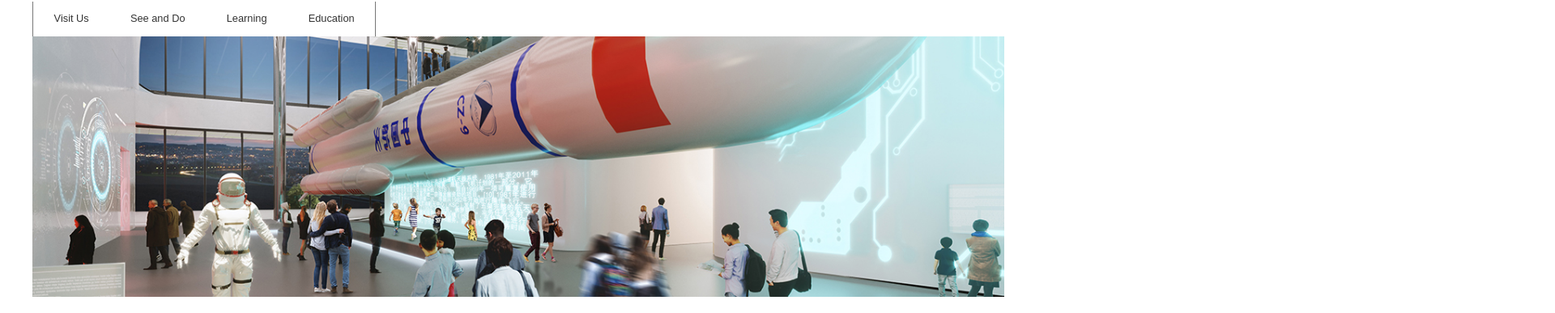
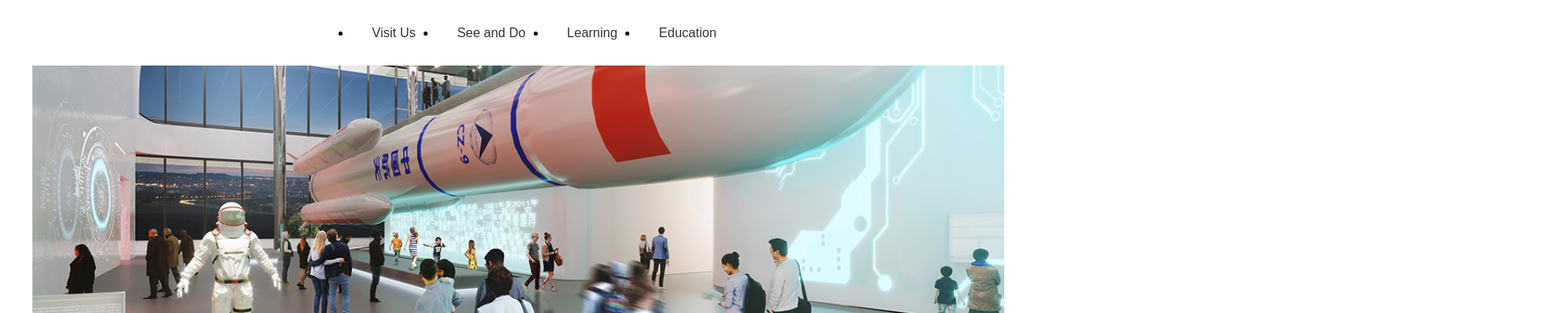
Before and after one commit to J22T/02-Science-Museum, a plain HTML site: page index.html in a window 1280 px wide. Shown: the part 114-501 px from the top of the page at 81% size, 1920 px wide, since content can reach past the window. Drawn offline with Linux system fonts and the light colour scheme.

Commit message:
CSS Tree, borders gone

```diff
--- a/scss/_large.scss
+++ b/scss/_large.scss
@@ -3,40 +3,40 @@ header, nav, main {
 margin: auto;
 }
 
-    // .hero {max-width: 100%;}
+.hero {max-width: 100%;}
 
-    nav ul li a {
-        padding: .7rem 2vw;
+nav {
+    nav ul {
+    padding-left: 2%;
+}
+
+nav ul {
+    padding-left: 2%;
+    justify-content: flex-start;
+}
+
+    ul li a {
+    padding: .7rem 2rem;
     font-size: 1rem;
 }
-
-    nav ul li a {
-        padding: 2rem;
-        font-size: .8rem;
 }
 
-    nav ul {padding-left: 2%;}
-    nav li {width:auto;}
-    nav a {padding: .5rem 1rem;}
-
-    header h1 {
+header {
+    h1 {
     font-size: 2rem;
     margin-top: 1rem;
     }
-
-    header h2 {
+    h2 {
     font-size: 1.3rem;
     margin-top: 1rem;
     }
+}
 
-    main figure {
-        float: right;
+main {
+    figure {
+    display: flex;
     width: 33%;
     margin-left: 2%;
     padding-bottom: 3rem;
 }
-
-
-    nav ul {
-        justify-content: flex-start;
 }
--- a/scss/_medium.scss
+++ b/scss/_medium.scss
@@ -2,23 +2,15 @@ nav {
     ul {
         display: flex;
         justify-content: center;
+        margin-left: 2%;
     }
+    ul li {width: auto;}
     ul li a {
         border: none;
-    }
+        padding: .5rem 1rem;
 }
 
 nav
-
-    li {width: 25%; float: left;}
-     ul {margin-left: 2%;}
-     ul li {width: auto;}
-     ul li:first-child a {border-left: 1px solid #777;}
-     ul li:last-child a {border-right: 1px solid #777;}
-     ul li a{padding: .5rem 1rem;}
-
-
-
 
     header h1 {
         font-size: 2rem;
@@ -41,3 +33,5 @@ nav
         margin-left: 2%;
         padding-bottom: .5rem;
     }
+
+}
--- a/scss/_small.scss
+++ b/scss/_small.scss
@@ -59,34 +59,18 @@ header {
         display: block;
         padding: .9rem 2vw;
         border-top: solid 1px rgba (0, 0, 0, 0.2);
-        text-align: center;
-    }
+        text-align: left;
+
+        a:hover {
+            background-color: darkgreen;}
 
            ul li a:hover {background-color: #eee;}
 
-ul li.active a {background-color: lighten($primaryColor, 40%);}
+           ul li.active a {background-color: lighten($primaryColor, 40%);
 
+            ul {margin:0; padding: 0;}
 
-div#nav {
-    background-color: green; width: 100%; float: left;
-}
-
-nav {
-    ul {margin:0; padding: 0;}
             li {list-style-type: none;}
-
-    li.active {background-color: darken($textColor, 10%);
-    }
-
-    a {
-    display: block;
-    padding: .7rem 0;
-    color: white;
-    text-align: center;
-    text-decoration: none;
-    }
-     a:hover {
-         background-color: darkgreen;
     }
 } // END NAV
 
```
Also changed, not shown: css/styles.css. Lines whose indentation alone changed are shown as unchanged.
